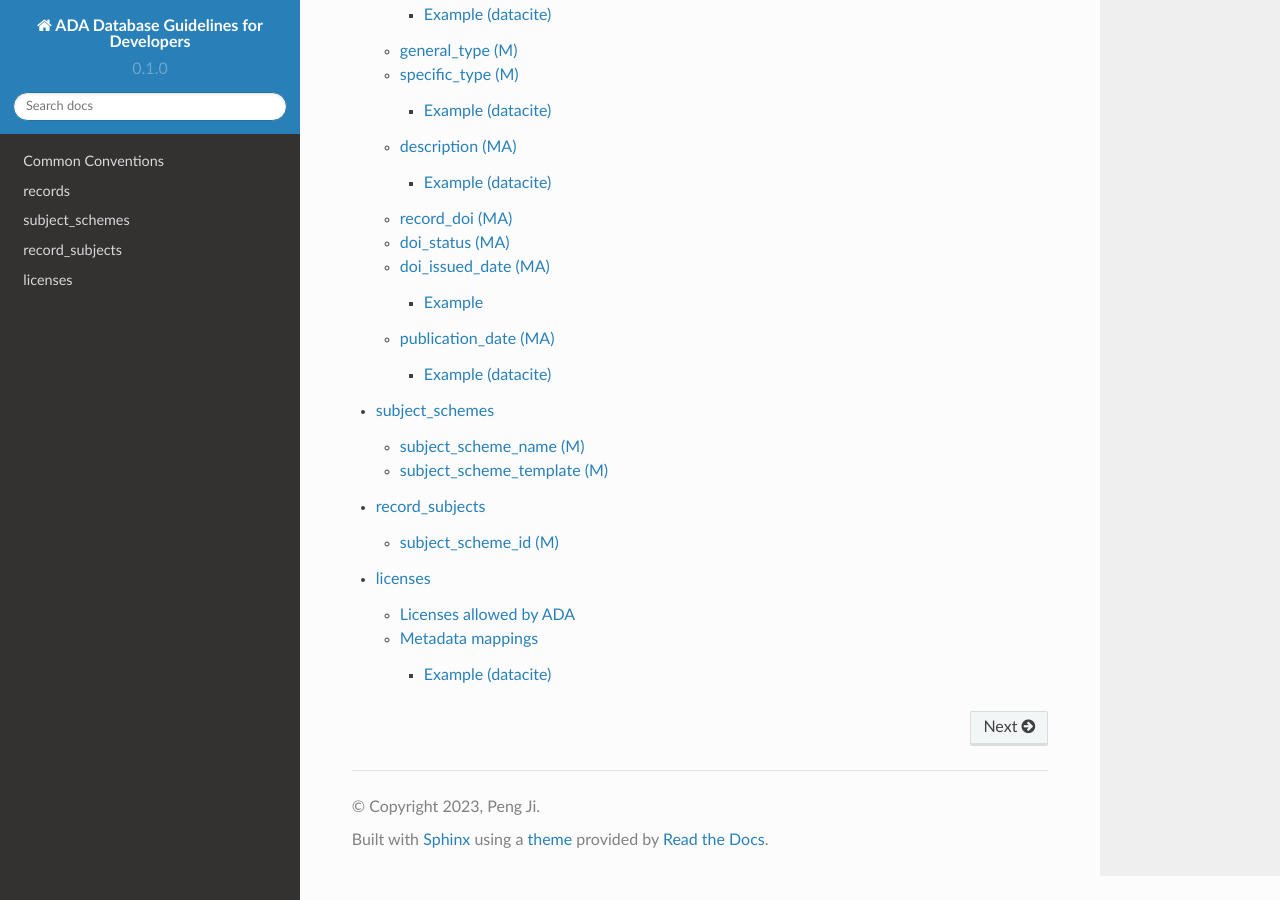
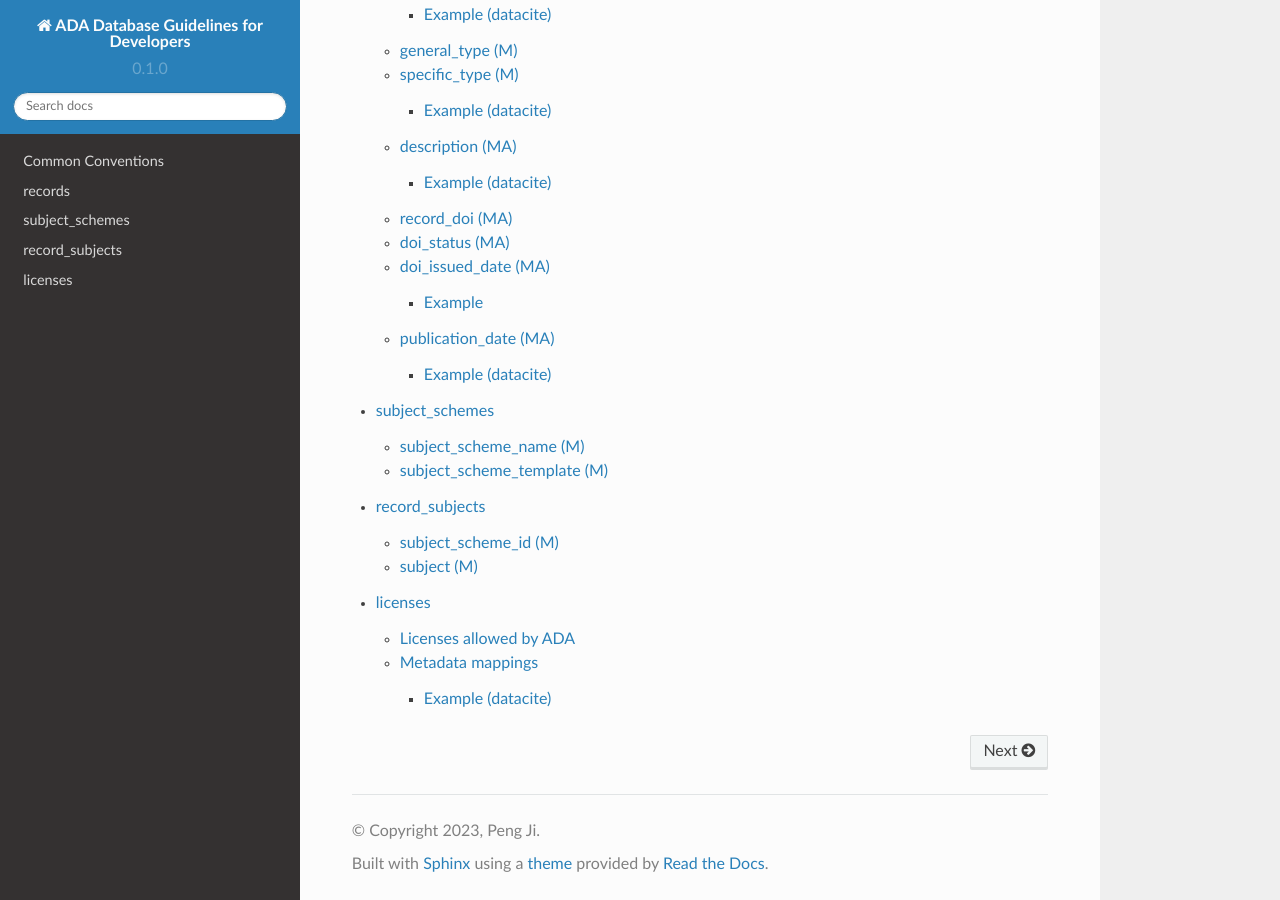
Before and after one commit to amds-ldeo/ada-db-spec, a Sphinx documentation site: the page built from docs/source/index.rst, in a window 1280 px wide and 900 px high, scrolled down 554 px. Built offline with Sphinx 7.4.7 and the Read the Docs theme 2.0.0, drawn with Linux system fonts in a browser that asks for light colours.

Commit message:
refactor: update content

```diff
--- a/docs/source/record_subjects.rst
+++ b/docs/source/record_subjects.rst
@@ -21,3 +21,8 @@ Optional (O)
 
 subject_scheme_id (M)
 ---------------------
+
+* :ref:`subject-scheme-name-m`
+
+subject (M)
+-----------
```
